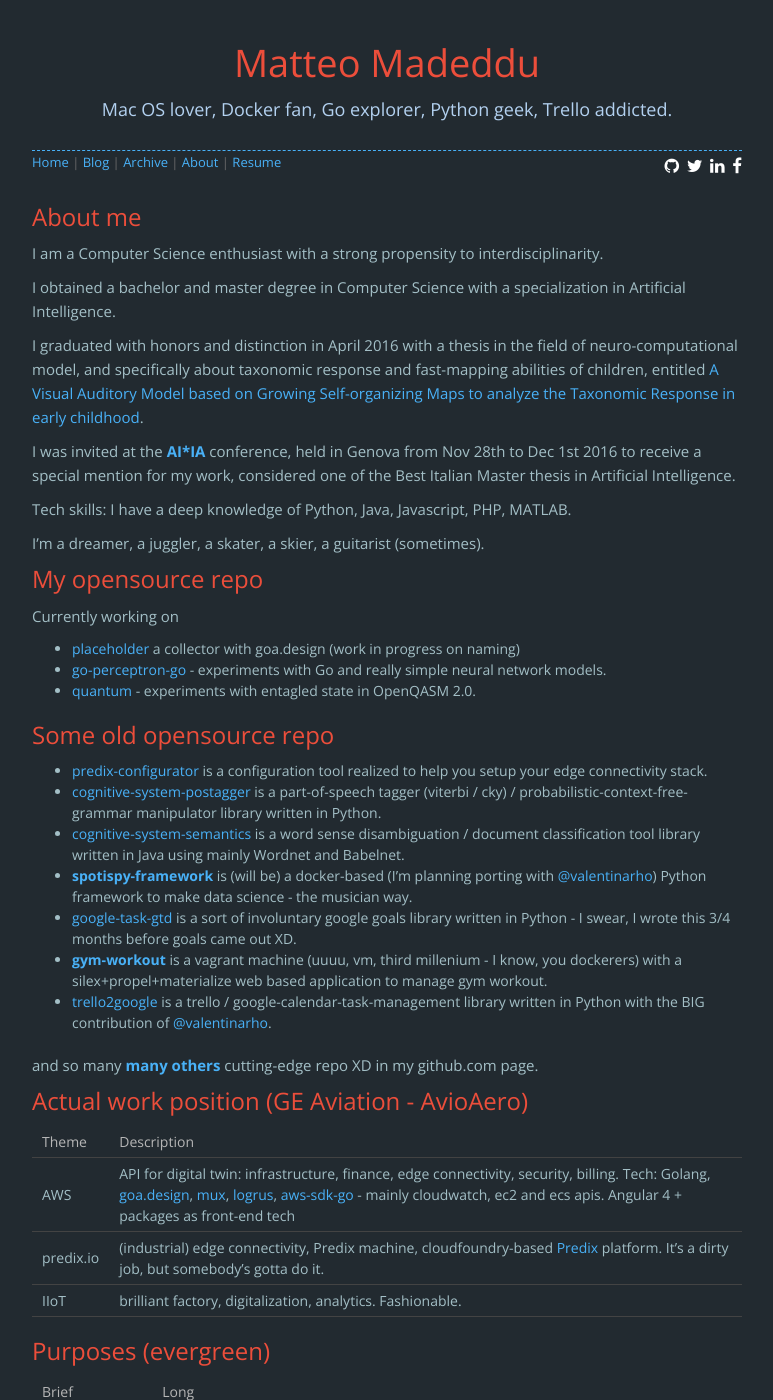
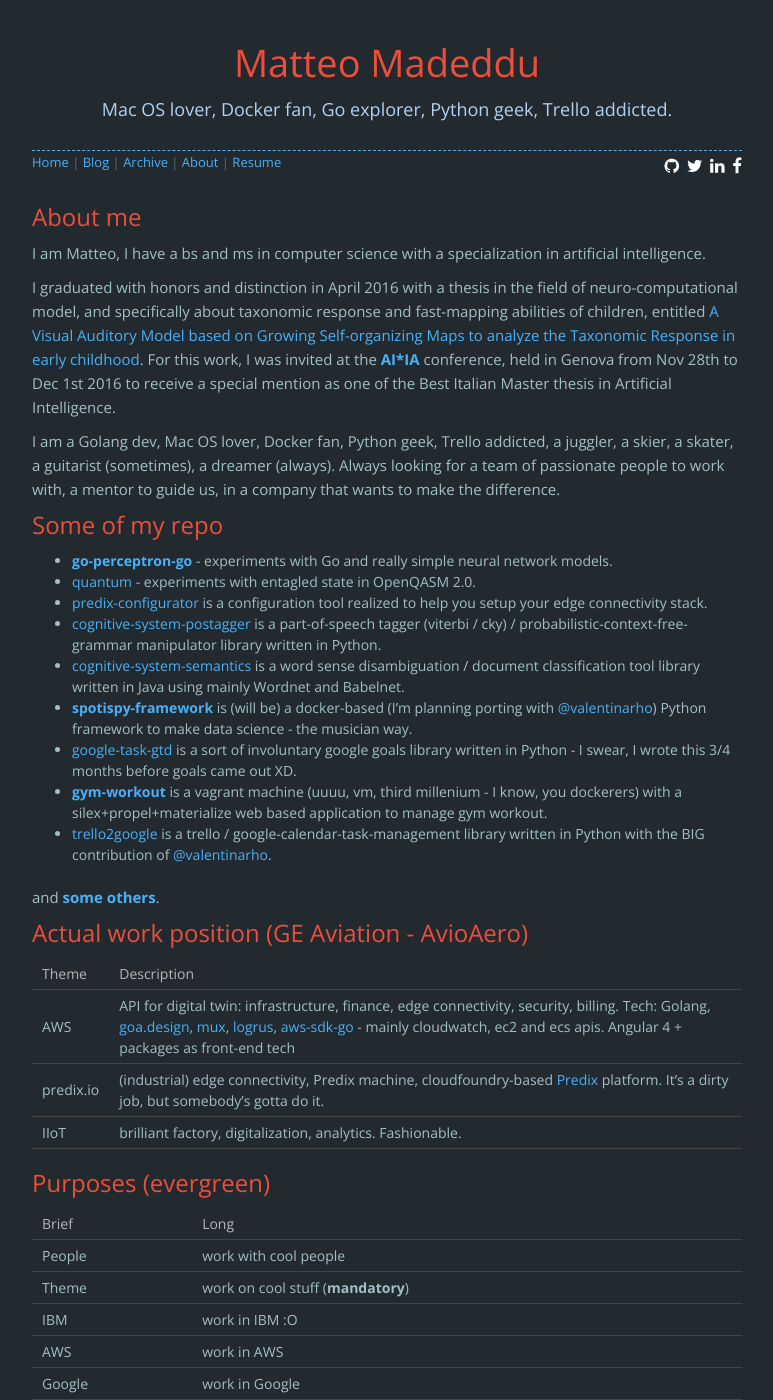
Before and after one commit to made2591/blog.madeddu.xyz, a Jekyll site: the page built from about.html, in a window 1280 px wide and 1400 px high. Shown: the whole window, without its empty margins (253-1026 px from the left). Built offline with Jekyll 4.4.1, drawn with Linux system fonts in a browser that asks for light colours; nearby versions of some CDN libraries; comment, search, counter and statistics services are not loaded; some of the changed text lies outside the part shown.

Commit message:
Change profile

```diff
--- a/_data/about.yml
+++ b/_data/about.yml
@@ -1,27 +1,15 @@
 text: |
 
-  I am a Computer Science enthusiast with a strong propensity to interdisciplinarity.
+  I am Matteo, I have a bs and ms in computer science with a specialization in artificial intelligence.
 
-  I obtained a bachelor and master degree in Computer Science with a specialization in Artificial Intelligence.
+  I graduated with honors and distinction in April 2016 with a thesis in the field of neuro-computational model, and specifically about taxonomic response and fast-mapping abilities of children, entitled [A Visual Auditory Model based on Growing Self-organizing Maps to analyze the Taxonomic Response in early childhood](https://made2591.github.com/matteo_madeddu_master_thesis.pdf). For this work, I was invited at the [__AI*IA__](http://www.aixia.it/) conference, held in Genova from Nov 28th to Dec 1st 2016 to receive a special mention as one of the Best Italian Master thesis in Artificial Intelligence.
 
-  I graduated with honors and distinction in April 2016 with a thesis in the field of neuro-computational model, and specifically about taxonomic response and fast-mapping abilities of children, entitled [A Visual Auditory Model based on Growing Self-organizing Maps to analyze the Taxonomic Response in early childhood](https://made2591.github.com/matteo_madeddu_master_thesis.pdf).
+  I am a Golang dev, Mac OS lover, Docker fan, Python geek, Trello addicted, a juggler, a skier, a skater, a guitarist (sometimes), a dreamer (always). Always looking for a team of passionate people to work with, a mentor to guide us, in a company that wants to make the difference.
 
-  I was invited at the [__AI*IA__](http://www.aixia.it/) conference, held in Genova from Nov 28th to Dec 1st 2016 to receive a special mention for my work, considered one of the Best Italian Master thesis in Artificial Intelligence.
+  ## Some of my repo
 
-  Tech skills: I have a deep knowledge of Python, Java, Javascript, PHP, MATLAB.
-
-  I’m a dreamer, a juggler, a skater, a skier, a guitarist (sometimes).
-
-  ## My opensource repo
-
-  Currently working on
-
-  - [placeholder](#) a collector with goa.design (work in progress on naming)
-  - [go-perceptron-go](http://github.com/made2591/go-perceptron-go) - experiments with Go and really simple neural network models.
-  - [quantum](http://github.com/made2591/quantum) - experiments with entagled state in OpenQASM 2.0.
-
-  ## Some old opensource repo
-
+  * [__go-perceptron-go__](http://github.com/made2591/go-perceptron-go) - experiments with Go and really simple neural network models.
+  * [quantum](http://github.com/made2591/quantum) - experiments with entagled state in OpenQASM 2.0.
   * [predix-configurator](https://github.com/made2591/predix-configurator) is a configuration tool realized to help you setup your edge connectivity stack.
   * [cognitive-system-postagger](https://github.com/made2591/cognitive-system-postagger) is a part-of-speech tagger (viterbi / cky) / probabilistic-context-free-grammar manipulator library written in Python.
   * [cognitive-system-semantics](https://github.com/made2591/cognitive-system-semantics) is a word sense disambiguation / document classification tool library written in Java using mainly Wordnet and Babelnet.
@@ -30,27 +18,25 @@
   * [__gym-workout__](https://github.com/made2591/gym-workout) is a vagrant machine (uuuu, vm, third millenium - I know, you dockerers) with a silex+propel+materialize web based application to manage gym workout.
   * [trello2google](https://github.com/made2591/trello2google) is a trello / google-calendar-task-management library written in Python with the BIG contribution of [@valentinarho](https://github.com/valentinarho).
 
-  and so many [__many others__](https://github.com/made2591?tab=repositories) cutting-edge repo XD in my github.com page.
+  and [__some others__](https://github.com/made2591?tab=repositories).
 
   ## Actual work position (GE Aviation - AvioAero)
 
-  | Theme  | Description |
-  | ------ | ----------- |
-  | AWS | API for digital twin: infrastructure, finance, edge connectivity, security, billing. Tech: Golang, [goa.design](https://goa.design), [mux](https://github.com/gorilla/mux), [logrus](https://github.com/sirupsen/logrus), [aws-sdk-go](https://github.com/aws/aws-sdk-go) - mainly cloudwatch, ec2 and ecs apis. Angular 4 + packages as front-end tech|
+  | Theme     | Description |
+  | --------- | ----------- |
+  | AWS       | API for digital twin: infrastructure, finance, edge connectivity, security, billing. Tech: Golang, [goa.design](https://goa.design), [mux](https://github.com/gorilla/mux), [logrus](https://github.com/sirupsen/logrus), [aws-sdk-go](https://github.com/aws/aws-sdk-go) - mainly cloudwatch, ec2 and ecs apis. Angular 4 + packages as front-end tech |
   | predix.io | (industrial) edge connectivity, Predix machine, cloudfoundry-based [Predix](http://predix.io) platform. It's a dirty job, but somebody's gotta do it. |
-  | IIoT   | brilliant factory, digitalization, analytics. Fashionable. |
+  | IIoT      | brilliant factory, digitalization, analytics. Fashionable. |
 
   ## Purposes (evergreen)
 
-  | Brief | Long |
-  | ------ | ----------- |
-  | cognitive | work on cognitive. :O |
-  | IBM    | work in IBM. :O :O |
-  | cognitive&IBM | damn, work on / with / in / for / IBM Watson. Cognitive Research Lab. dsaf :O___________ |
-  | data   | work with data. Ok THAT'S => accademic influence. |
-  | AWS    | work with AWS. Who not? |
-  | data&AWS | work with data on AWS, in cloud... which the data belong. |
-  | cool&work | in the end continue working (pls!) on cool stuff (__mandatory__). |
+  | Brief  | Long                               |
+  | ------ | ---------------------------------- |
+  | People | work with cool people              |
+  | Theme  | work on cool stuff (__mandatory__) |
+  | IBM    | work in IBM :O                     |
+  | AWS    | work in AWS                        |
+  | Google | work in Google                     |
 
   ## Interests (always changing)
 
@@ -59,6 +45,6 @@
   ## Links to my profile
 
   * [Github](https://github.com/made2591/)
+  * [Linkedin](https://linkedin.com/in/mmadeddu)
   * [Twitter](https://twitter.com/made2591)
-  * [Linkedin](https://linkedin.com/in/mmadeddu)
   * [Facebook](https://www.facebook.com/matteo.madeddu)
```
